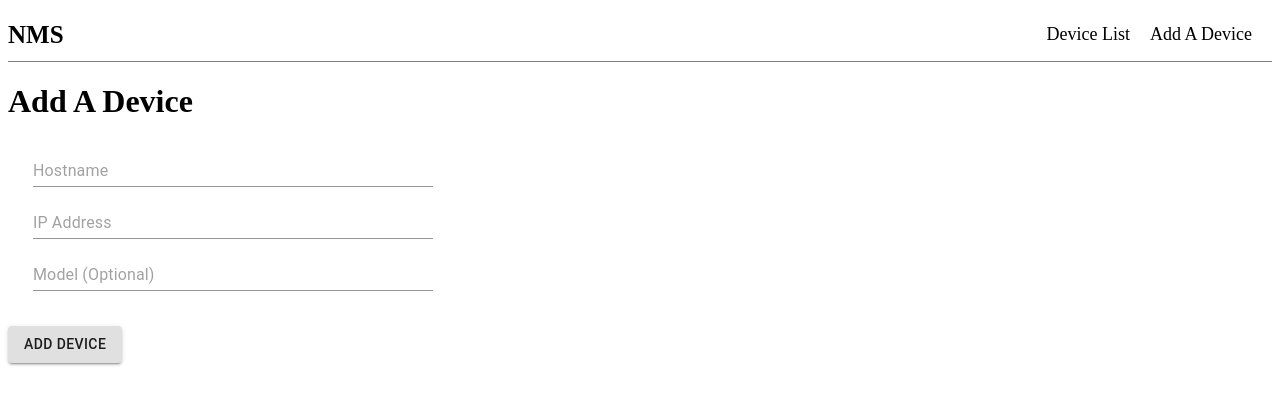
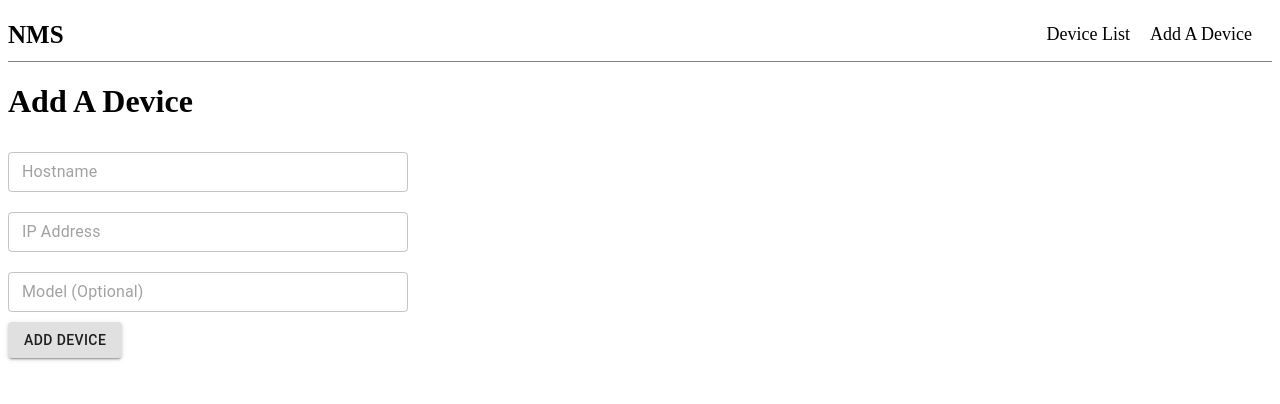
Before and after one commit to Philip-Owen/docker-nms, a React (Create React App) app in the folder client/: page /add-devices in a window 1280 px wide. Shown: the top 404 px of the page. Built offline with nearby package versions, Linux system fonts and the light colour scheme.

Commit message:
changed styling on add device form

```diff
--- a/client/src/AddDevice.js
+++ b/client/src/AddDevice.js
@@ -8,26 +8,26 @@ import styled from "styled-components";
 const initialDeviceState = {
   hostname: "",
   ipAddress: "",
-  model: ""
+  model: "",
 };
 
 function AddDevice() {
   const [device, setDevice] = useState(initialDeviceState);
   const [success, setSuccess] = useState(false);
   const [error, setError] = useState(null);
-  const handleChange = e => {
+  const handleChange = (e) => {
     setSuccess(false);
     const { name, value } = e.target;
     setDevice({ ...device, [name]: value });
   };
-  const handleSubmit = async e => {
+  const handleSubmit = async (e) => {
     e.preventDefault();
     const res = await fetch(`${api}/api/devices`, {
       method: "post",
       headers: {
-        "Content-Type": "application/json"
+        "Content-Type": "application/json",
       },
-      body: JSON.stringify(device)
+      body: JSON.stringify(device),
     });
     if (res.status === 201) {
       setError(null);
@@ -42,7 +42,7 @@ function AddDevice() {
       }
     }
   };
-  const handleError = error => {
+  const handleError = (error) => {
     switch (error) {
       case "ipAddress must be unique":
         return `A device with the IP address "${device.ipAddress}" is already in monitoring.`;
@@ -61,6 +61,8 @@ function AddDevice() {
         <FormGroupStyled>
           <TextField
             required
+            variant="outlined"
+            size="small"
             type="text"
             placeholder="Hostname"
             name="hostname"
@@ -69,6 +71,8 @@ function AddDevice() {
           />
           <TextField
             required
+            variant="outlined"
+            size="small"
             type="text"
             placeholder="IP Address"
             name="ipAddress"
@@ -77,6 +81,8 @@ function AddDevice() {
           />
           <TextField
             type="text"
+            variant="outlined"
+            size="small"
             placeholder="Model (Optional)"
             name="model"
             value={device.model}
@@ -96,7 +102,6 @@ const DeviceForm = styled.form`
 `;
 
 const FormGroupStyled = styled(FormGroup)`
-  margin: 25px;
   width: 400px;
   * {
     margin: 10px 0;
```
